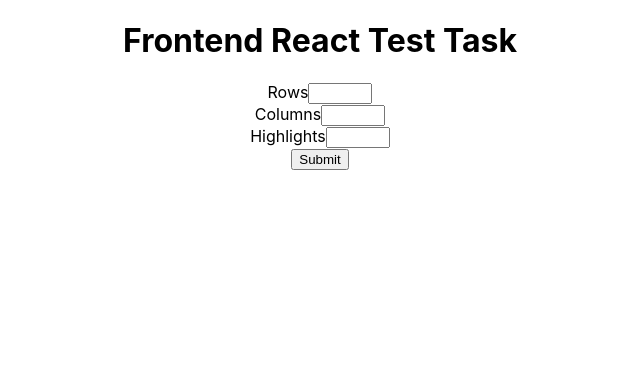
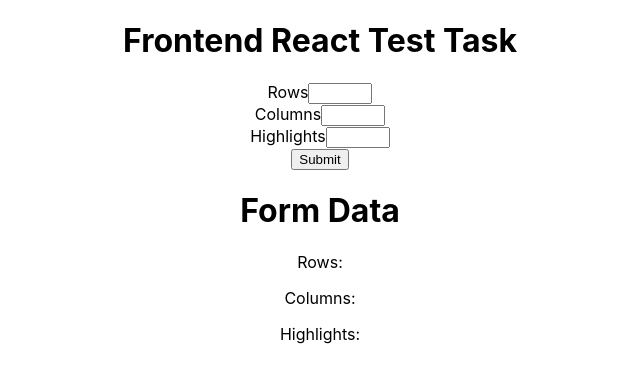
Before and after one commit to sophia-kravchenko/memcrab-test, a React (Create React App) app: page / in a window 1280 px wide. Shown: the top 382 px of the page, without its empty margins (320-960 px from the left). Built offline with nearby package versions, Linux system fonts and the light colour scheme.

Commit message:
Create FormContext

```diff
--- a/src/App.tsx
+++ b/src/App.tsx
@@ -1,12 +1,14 @@
 import React from 'react';
 import './App.css';
 import CreateForm from './components/form/CreateForm';
+import ConsumerComponent from './components/table/ConsumerComponent';
 
 function App() {
   return (
     <div className="App">
       <h1>Frontend React Test Task</h1>
       <CreateForm />
+      <ConsumerComponent />
     </div>
   );
 }
--- a/src/components/form/CreateForm.tsx
+++ b/src/components/form/CreateForm.tsx
@@ -1,16 +1,11 @@
-import React, { ChangeEvent, FormEvent, useState } from 'react';
-
-interface FormData {
-  rows: number | string;
-  columns: number | string;
-  highlights: number | string;
-}
-
+import React, { ChangeEvent, FormEvent, useContext, useState } from 'react';
+import { FormData, FormContext } from '../../context/FormContext';
 interface CreateFormProps {
 
 }
 
 const CreateForm = () => {
+  const context = useContext(FormContext);
   const [formData, setFormData] = useState<FormData>({
     rows: '',
     columns: '',
@@ -27,7 +22,7 @@ const CreateForm = () => {
 
   const handleSubmit = (e: FormEvent<HTMLFormElement>) => {
     e.preventDefault();
-    console.log(formData);
+    context!.saveForm(formData);
   };
 
   return (
--- /dev/null
+++ b/src/components/table/ConsumerComponent.tsx
@@ -0,0 +1,27 @@
+import React, { useContext } from 'react';
+import { FormContext } from '../../context/FormContext';
+
+const ConsumerComponent = () => {
+  const context = useContext(FormContext);
+
+  if (!context) {
+    return <div>No context available</div>;
+  }
+
+  const { arguments: todo } = context;
+
+  return (
+    <div>
+      <h1>Form Data</h1>
+      {todo.map((item, index) => (
+        <div key={index}>
+          <p>Rows: {item.rows}</p>
+          <p>Columns: {item.columns}</p>
+          <p>Highlights: {item.highlights}</p>
+        </div>
+      ))}
+    </div>
+  );
+};
+
+export default ConsumerComponent;
--- /dev/null
+++ b/src/context/FormContext.tsx
@@ -0,0 +1,35 @@
+import React, { createContext, useState, ReactNode } from 'react';
+
+export interface FormData {
+  rows: number | string;
+  columns: number | string;
+  highlights: number | string;
+}
+
+type FormContextType = {
+  arguments: FormData[];
+  saveForm: (data: FormData) => void;
+}
+
+export const FormContext = createContext<FormContextType | null>(null);
+
+const FormProvider: React.FC<{ children: ReactNode }> = ({ children }) => {
+  const [formValues, setFormValues] = useState<FormData[]>([{
+    rows: '',
+    columns: '',
+    highlights: ''
+  }]);
+
+  const saveForm = (data: FormData) => {
+    const newTodo: FormData = { ...data };
+    setFormValues([...formValues, newTodo])
+  };
+
+  return (
+    <FormContext.Provider value={{ arguments: formValues, saveForm }}>
+      {children}
+    </FormContext.Provider>
+  );
+};
+
+export default FormProvider;
--- a/src/index.tsx
+++ b/src/index.tsx
@@ -3,13 +3,16 @@ import ReactDOM from 'react-dom/client';
 import './index.css';
 import App from './App';
 import reportWebVitals from './reportWebVitals';
+import FormProvider from './context/FormContext';
 
 const root = ReactDOM.createRoot(
   document.getElementById('root') as HTMLElement
 );
 root.render(
   <React.StrictMode>
-    <App />
+    <FormProvider>
+      <App />
+    </FormProvider>
   </React.StrictMode>
 );
 
```
